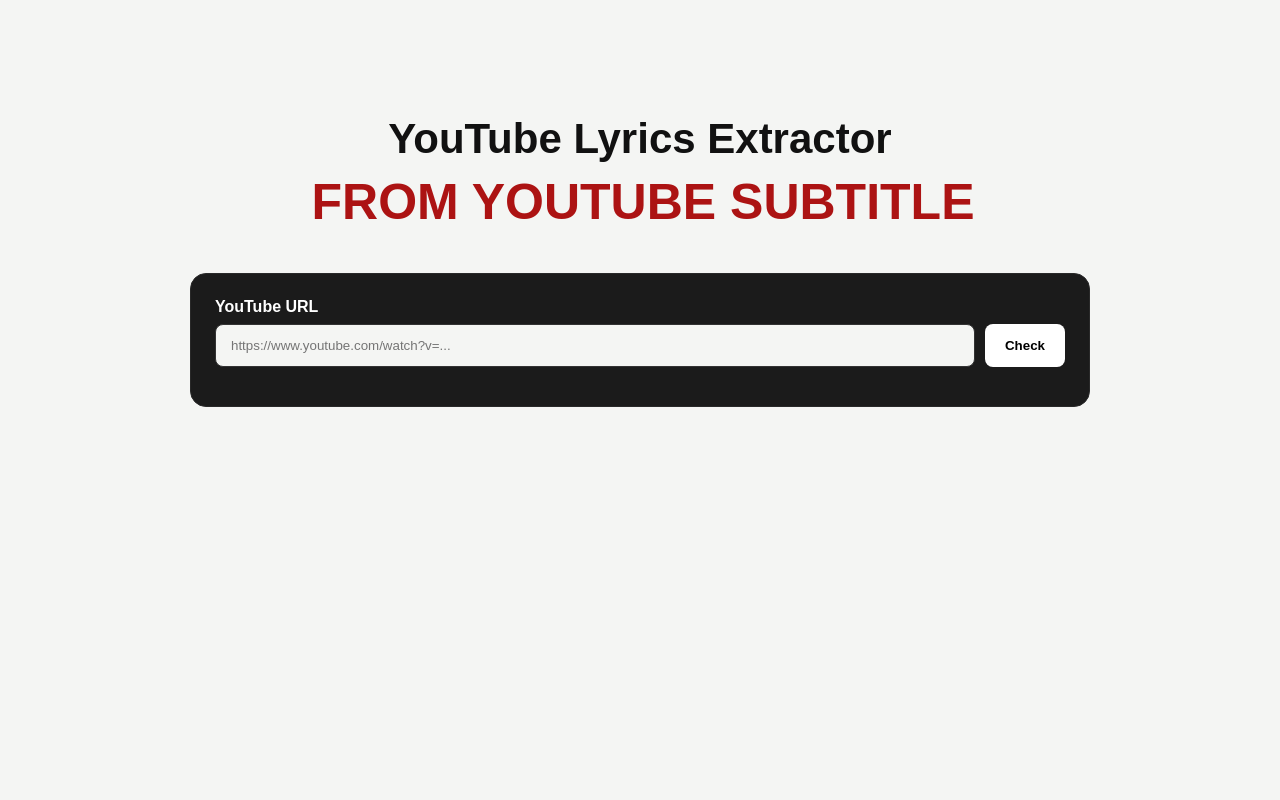
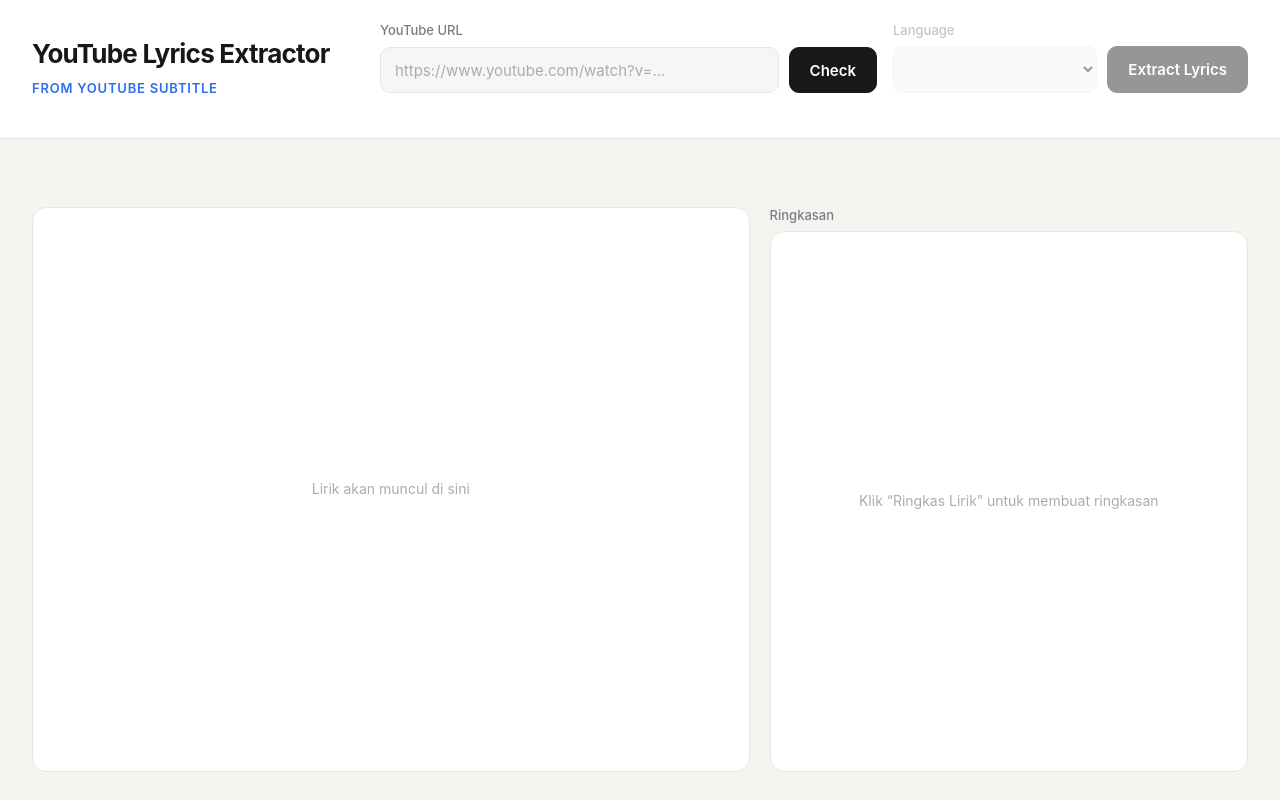
Before and after one commit to ramadhan122/lrc-extractor, a Django app: page / in a window 1280 px wide. Run offline with Django 5.2, Linux system fonts and the light colour scheme; lists and menus that the app fills with data are empty.

Commit message:
ubah keseluruhan desain

```diff
--- a/extractor/static/extractor/style.css
+++ b/extractor/static/extractor/style.css
@@ -1,24 +1,74 @@
+:root {
+    --bg: #f4f4f1;
+    --surface: #ffffff;
+    --ink: #17181a;
+    --muted: #7a7d82;
+    --line: #e6e6e2;
+    --field: #f6f6f4;
+    --accent: #2b6cf0;
+}
+
 * {
     box-sizing: border-box;
 }
 
+html,
+body {
+    height: 100%;
+    overflow: hidden; /* halaman tidak bisa di-scroll */
+}
+
 body {
     margin: 0;
-    min-height: 100vh;
-    font-family: Arial, Helvetica, sans-serif;
-    background: #f4f5f3;
-    color: #fff;
+    height: 100dvh;
+    font-family: -apple-system, BlinkMacSystemFont, "SF Pro Text", "Inter", "Segoe UI", system-ui, Arial, sans-serif;
+    font-size: 15px;
+    background: var(--bg);
+    color: var(--ink);
+    -webkit-font-smoothing: antialiased;
 }
 
-.container {
-    width:  min(900px, 92%);
-    margin: 0 auto;
-    padding: 80px 0;
+.hidden {
+    display: none !important;
 }
 
+/* =========================================================
+   PENUH LAYAR
+   baris atas  : judul (kiri) + form (kanan), tinggi tetap
+   baris bawah : hasil mengisi seluruh sisa layar
+   ========================================================= */
+.container {
+    width: 100%;
+    height: 100dvh;
+    margin: 0;
+    padding: 0;
+    display: grid;
+    grid-template-columns: minmax(260px, 380px) minmax(0, 1fr);
+    grid-template-rows: auto minmax(0, 1fr);
+}
+
+/* bilah putih di atas */
+.container::before {
+    content: "";
+    grid-column: 1 / -1;
+    grid-row: 1;
+    background: var(--surface);
+    border-bottom: 1px solid var(--line);
+}
+
+.hero,
+.hero + .card {
+    position: relative;
+    z-index: 1;
+}
+
+/* ---------- Judul ---------- */
 .hero {
-    text-align: center;
-    margin-bottom: 40px;
+    grid-column: 1;
+    grid-row: 1;
+    align-self: center;
+    padding: 26px 32px;
+    text-align: left;
     user-select: none;
     -webkit-user-select: none;
     -moz-user-select: none;
@@ -26,30 +76,83 @@ body {
 }
 
 .hero h1 {
-    margin-bottom: 10px;
-    font-size: 42px;
-    color: #111;
+    margin: 0 0 8px;
+    font-size: 26px;
+    line-height: 1.15;
+    font-weight: 650;
+    letter-spacing: -0.03em;
+    color: var(--ink);
 }
 
-.hero p {
-    color: #999;
+.words {
+    height: 24px;
+    overflow: hidden;
+    position: relative;
 }
 
+.word {
+    position: absolute;
+    inset: 0 auto auto 0;
+    width: 100%;
+    height: 24px;
+    line-height: 24px;
+    display: block;
+    transform: translateY(100%);
+    animation: wordAnimation 8s infinite;
+    font-size: 13px;
+    font-weight: 600;
+    letter-spacing: 0.06em;
+    white-space: nowrap;
+    color: var(--accent);
+}
+
+.word:nth-child(1) { animation-delay: 0s; }
+.word:nth-child(2) { animation-delay: 2s; }
+.word:nth-child(3) { animation-delay: 4s; }
+.word:nth-child(4) { animation-delay: 6s; }
+
+@keyframes wordAnimation {
+    0%     { transform: translateY(100%); }
+    5%     { transform: translateY(0); }
+    20%    { transform: translateY(0); }
+    25%    { transform: translateY(-100%); }
+    25.01% { transform: translateY(100%); }
+    100%   { transform: translateY(100%); }
+}
+
+/* ---------- Form: satu bilah dengan tinggi tetap ---------- */
 .card {
-    background: #1b1b1b;
-    border: 1px solid #292929;
-    border-radius: 16px;
-    padding: 24px;
-    margin-bottom: 20px;
+    margin: 0;
+    min-height: 0;
+}
+
+.hero + .card {
+    grid-column: 2;
+    grid-row: 1;
+    align-self: center;
+    padding: 22px 32px 22px 0;
+    display: grid;
+    grid-template-columns: minmax(0, 1.4fr) minmax(0, 1fr);
+    grid-template-rows: auto auto 24px;
+    column-gap: 16px;
+}
+
+.hero + .card > label:first-child {
+    grid-column: 1;
+    grid-row: 1;
 }
 
 label {
     display: block;
     margin-bottom: 8px;
-    font-weight: bold;
+    font-size: 13px;
+    font-weight: 500;
+    color: var(--muted);
 }
 
 .url-row {
+    grid-column: 1;
+    grid-row: 2;
     display: flex;
     gap: 10px;
 }
@@ -57,173 +160,311 @@ label {
 input,
 select {
     width: 100%;
-    padding: 13px 15px;
-    border:  1px solid #333;
-    border-radius: 8px;
-    background: #f4f5f3;
-    color: rgb(0, 0, 0);
-    outline: white;
+    padding: 12px 14px;
+    border: 1px solid var(--line);
+    border-radius: 10px;
+    background: var(--field);
+    color: var(--ink);
+    font: inherit;
+    outline: none;
+    transition: border-color 0.15s, box-shadow 0.15s, background 0.15s;
+}
+
+input::placeholder {
+    color: #a9acb1;
+}
+
+input:focus,
+select:focus {
+    background: #fff;
+    border-color: var(--accent);
+    box-shadow: 0 0 0 3px rgba(43, 108, 240, 0.15);
 }
 
 button {
-    padding:  13px 20px;
-    border: none;
-    border-radius: 8px;
-    background: white;
-    color: black;
-    font-weight: bold;
+    padding: 12px 20px;
+    border: 1px solid var(--ink);
+    border-radius: 10px;
+    background: var(--ink);
+    color: #fff;
+    font: inherit;
+    font-weight: 600;
+    white-space: nowrap;
     cursor: pointer;
+    transition: background 0.15s, border-color 0.15s;
 }
 
 button:hover {
-    opacity: 0.85;
+    background: #34363a;
+    border-color: #34363a;
+}
+
+button:focus-visible {
+    outline: 2px solid var(--accent);
+    outline-offset: 2px;
+}
+
+button:disabled {
+    opacity: 0.4;
+    cursor: not-allowed;
+}
+
+.video-info {
+    grid-column: 1;
+    grid-row: 3;
+    margin: 6px 0 0;
+    padding: 0;
+    border: 0;
+    min-width: 0;
+}
+
+.video-info h2 {
+    margin: 0;
+    font-size: 13px;
+    font-weight: 600;
+    line-height: 1.5;
+    color: var(--ink);
+    white-space: nowrap;
+    overflow: hidden;
+    text-overflow: ellipsis;
 }
 
 #language-section {
-    margin-top: 20px;
+    grid-column: 2;
+    grid-row: 1 / 3;
+    margin: 0;
+    display: grid;
+    grid-template-columns: minmax(0, 1fr) auto;
+    grid-template-rows: auto auto;
+    column-gap: 10px;
+    align-content: space-between;
+}
+
+/* selalu tampil; redup dan tidak bisa diklik sampai tombol Check dijalankan */
+#language-section.hidden {
+    display: grid !important;
+    opacity: 0.45;
+    pointer-events: none;
+    user-select: none;
+}
+
+#language-section label {
+    grid-column: 1 / -1;
 }
 
 #extract-btn {
-    margin-top: 12px;
-    width: 100%;
+    margin: 0;
+    width: auto;
 }
 
-.video-info {
-    margin-top: 20px;
+#status {
+    grid-column: 2;
+    grid-row: 3;
+    margin: 6px 0 0;
+    font-size: 13px;
+    line-height: 1.5;
+    color: var(--muted);
+    white-space: nowrap;
+    overflow: hidden;
+    text-overflow: ellipsis;
 }
 
-.video-info h2 {
-    font-size: 18px;
+/* =========================================================
+   HASIL: mengisi seluruh sisa layar
+   dua kartu putih berdampingan (lirik | ringkasan)
+   ========================================================= */
+#result {
+    grid-column: 1 / -1;
+    grid-row: 2;
+    margin: 0;
+    padding: 20px 32px 28px;
+    display: grid;
+    grid-template-columns: minmax(0, 3fr) minmax(0, 2fr);
+    grid-template-rows: auto minmax(0, 1fr);
+    gap: 14px 20px;
+    min-height: 0;
+}
+
+#result.hidden {
+    display: grid !important;
+}
+
+#result.hidden .result-header {
+    visibility: hidden;
 }
 
 .result-header {
+    grid-column: 1 / -1;
     display: flex;
     align-items: center;
     justify-content: space-between;
-    margin-bottom: 15px;
+    gap: 12px;
 }
 
-.words {
-    height: 60px;
-    overflow: hidden;
-    position: relative;
+.result-header h2 {
+    margin: 0;
+    font-size: 18px;
+    font-weight: 650;
+    letter-spacing: -0.02em;
 }
 
-.word {
-    position: absolute;
-    left: 0;
-    top: 0;
-    width: 100%;
-    transform: translateY(100%);
-    animation: wordAnimation 8s infinite;
-    font-family: fantasy;
-    font-size: 50px;
-    display: block;
-    height: 60px;
-    padding-left: 6px;
-    font-weight: bold;
-    color: #ac1313;
+.result-actions {
+    display: flex;
+    gap: 8px;
 }
 
-.word:nth-child(1){
-    animation-delay: 0s;
-}
-.word:nth-child(2){
-    animation-delay: 2s;
-}
-.word:nth-child(3){
-    animation-delay: 4s;
-}
-.word:nth-child(4){
-    animation-delay: 6s;
+#result button {
+    padding: 8px 14px;
+    font-size: 13px;
+    background: #fff;
+    color: var(--ink);
+    border: 1px solid var(--line);
 }
 
-@keyframes wordAnimation {
-     /* berada di bawah */
-    0% {
-        transform: translateY(100%);
+#result button:hover {
+    background: var(--field);
 }
 
-    /* masuk dari bawah */
-    5% {
-        transform: translateY(0);
+#result #download-btn {
+    background: var(--ink);
+    color: #fff;
+    border-color: var(--ink);
 }
 
-    /* diam */
-    20% {
-        transform: translateY(0);
+#result #download-btn:hover {
+    background: #34363a;
 }
 
-    /* keluar ke atas */
-    25% {
-        transform: translateY(-100%);
+#lyrics,
+#summary {
+    margin: 0;
+    padding: 22px 26px;
+    width: 100%;
+    max-width: 100%;
+    min-height: 0;
+    background: var(--surface);
+    color: var(--ink);
+    border: 1px solid var(--line);
+    border-radius: 14px;
+    font: inherit;
+    line-height: 1.9;
+    white-space: pre-wrap;
+    overflow-wrap: anywhere;
+    word-break: break-word;
+    overflow-y: auto; /* scroll hanya di dalam kartu */
+    scrollbar-width: thin;
+    scrollbar-color: #cfd0cc transparent;
 }
 
-    /* kembali ke bawah secara instan */
-    25.01% {
-        transform: translateY(100%);
+/* kartu kosong tetap terisi: teks petunjuk di tengah */
+#lyrics:empty,
+#summary:empty {
+    display: flex;
+    align-items: center;
+    justify-content: center;
+    text-align: center;
+    font-size: 14px;
+    color: #a9acb1;
 }
 
-    /* tunggu giliran */
-    100% {
-        transform: translateY(100%);
+#lyrics:empty::before {
+    content: "Lirik akan muncul di sini";
 }
+
+#summary:empty::before {
+    content: "Klik “Ringkas Lirik” untuk membuat ringkasan";
+}
+
+.summary-section {
+    display: flex;
+    flex-direction: column;
+    gap: 8px;
+    min-height: 0;
+}
+
+/* kolom ringkasan selalu tampil, juga sebelum diringkas */
+.summary-section.hidden {
+    display: flex !important;
+}
+
+.summary-section h3 {
+    margin: 0;
+    font-size: 13px;
+    font-weight: 500;
+    color: var(--muted);
 }
 
 #summary {
-    margin: 0;
-    padding: 20px;
-    background: #111;
-    border: 1px solid #292929;
-    border-radius: 10px;
-
-    white-space: pre-wrap;
-    overflow-wrap: anywhere;
-    word-break: break-word;
-
-    line-height: 1.7;
-
-    width: 100%;
-    max-width: 100%;
-    overflow-wrap: anywhere;
+    flex: 1;
 }
 
-#lyrics {
-    margin: 0;
-    padding: 20px;
-    background: #111;
-    border-radius: 10px;
-    white-space: pre-wrap;
-    line-height: 1.8;
-
-    overflow-x: auto;
+/* =========================================================
+   HP: satu kolom, tetap tanpa scroll halaman
+   ========================================================= */
+@media (max-width: 860px) {
+    .container {
+        grid-template-columns: minmax(0, 1fr);
+        grid-template-rows: auto auto minmax(0, 1fr);
     }
 
-.hidden {
-    display: none;
+    .container::before {
+        grid-row: 1 / 3;
     }
 
-#status {
-    margin-top: 15px;
-    color: #aaa;
-}
-
-@media (max-width: 600px) {
-    .container {
-        padding: 40px 0;
+    .hero {
+        grid-column: 1;
+        grid-row: 1;
+        padding: 16px 18px 6px;
     }
 
     .hero h1 {
-        font-size: 30px;
+        font-size: 22px;
+        margin-bottom: 4px;
     }
 
-    .url-row {
-        flex-direction: column;
+    .hero + .card {
+        grid-column: 1;
+        grid-row: 2;
+        padding: 6px 18px 14px;
+        grid-template-columns: minmax(0, 1fr);
+        grid-template-rows: auto auto auto auto auto;
+        max-height: 44dvh;
+        overflow-y: auto;
+    }
+
+    .hero + .card > label:first-child,
+    .url-row,
+    .video-info,
+    #language-section,
+    #status {
+        grid-column: 1;
+        grid-row: auto;
+    }
+
+    #language-section {
+        margin-top: 12px;
+    }
+
+    #result {
+        grid-column: 1;
+        grid-row: 3;
+        padding: 14px 18px 18px;
+        grid-template-columns: minmax(0, 1fr);
+        grid-template-rows: auto;
+        grid-auto-rows: minmax(0, 1fr);
+        gap: 10px;
     }
 
     .result-header {
-        gap: 10px;
+        flex-direction: column;
         align-items: stretch;
-        flex-direction: column;
+    }
+
+    .result-actions button {
+        flex: 1;
+    }
+
+    .summary-section {
+        display: none !important;
     }
 }
```
Also changed, not shown: db.sqlite3. Lines whose indentation alone changed are shown as unchanged.
